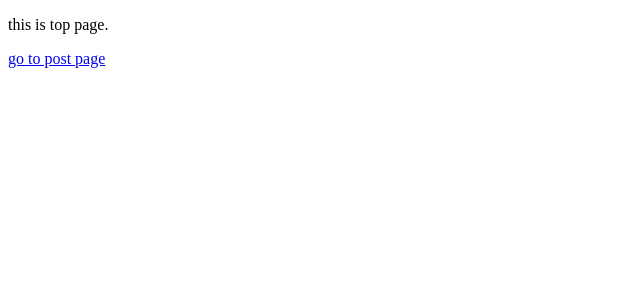
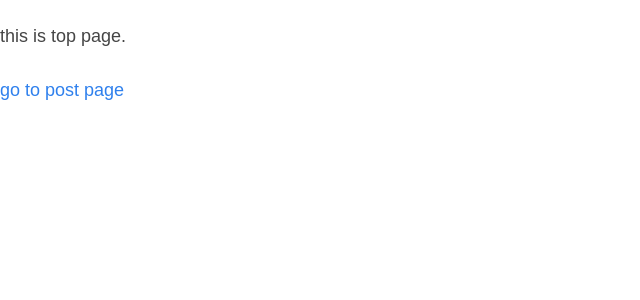
Before and after one commit to fortkle/fortkle.com, a Next.js app: page / in a window 1280 px wide. Shown: the top 300 px of the page, without its empty margins (0-640 px from the left). Built offline with nearby package versions, Linux system fonts and the light colour scheme.

Commit message:
add global css

```diff
--- /dev/null
+++ b/pages/_app.tsx
@@ -0,0 +1,6 @@
+import { AppProps } from 'next/app'
+import '../styles/global.css'
+
+export default function App({ Component, pageProps }: AppProps) {
+  return <Component {...pageProps} />
+}
--- /dev/null
+++ b/styles/global.css
@@ -0,0 +1,27 @@
+html,
+body {
+    padding: 0;
+    margin: 0;
+    font-family: Avenir, 游ゴシック体, YuGothic, 游ゴシック Medium, Yu Gothic, sans-serif;
+    color: #454545;
+    line-height: 2;
+    font-size: 18px;
+}
+
+* {
+    box-sizing: border-box;
+}
+
+a {
+    color: #2f80ed;
+    text-decoration: none;
+}
+
+a:hover {
+    text-decoration: underline;
+}
+
+img {
+    max-width: 100%;
+    display: block;
+}
```
